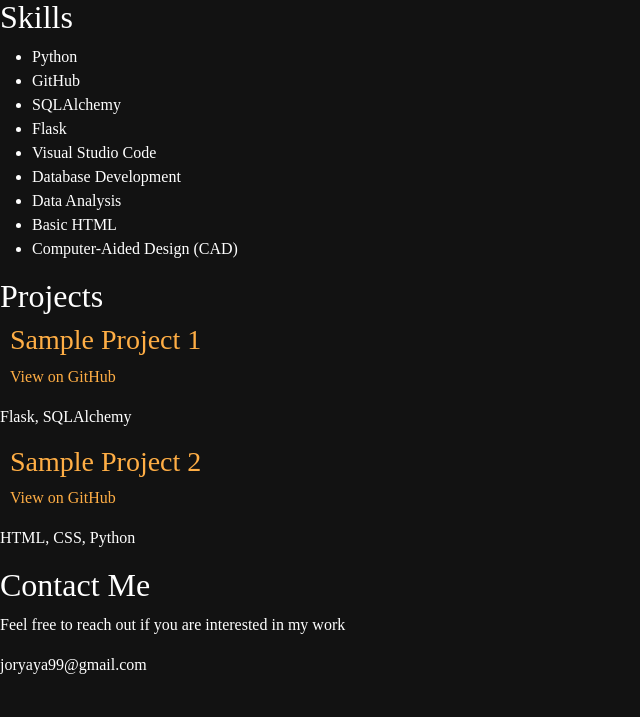
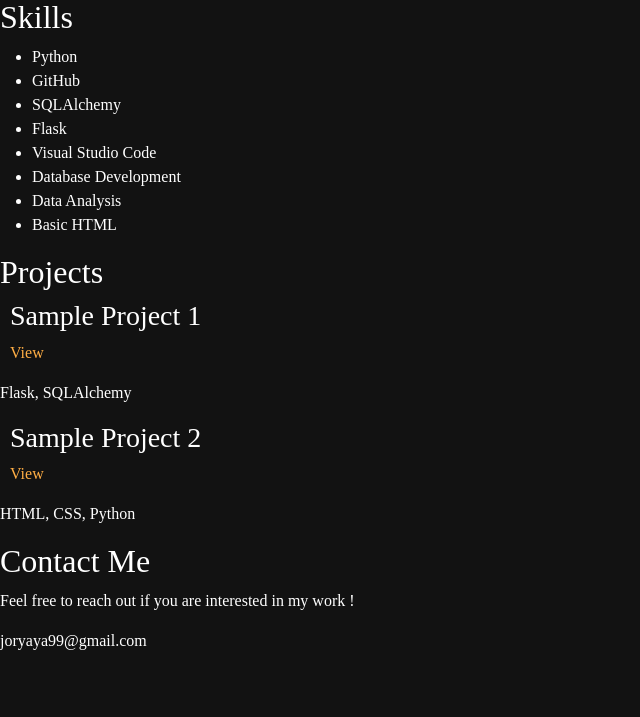
Before and after one commit to joryaya99/TechDegree-Project5, a Flask app: page / in a window 1280 px wide. Shown: the part 564-1281 px from the top of the page, without its empty margins (0-640 px from the left). After the commit the page ends 1214 px from the top, so only its background shows below. Run offline with Flask 3, Linux system fonts and the light colour scheme; data comes from the database, SQL or seed files in the repository.

Commit message:
Update index.html

```diff
--- a/TechDegree-Project-5/templates/index.html
+++ b/TechDegree-Project-5/templates/index.html
@@ -4,7 +4,7 @@
 <section class="header">
     <h1>Python Developer</h1>
     <p> Dilligent, Innovative, and a Powerhouse </p>
-    <img src="/static/profile.jpg" alt="Photo of Me">
+    <img src="static/profile.jpg" alt="Photo of Me">
 </section>
 <section id="About">
     <h2>About</h2>
@@ -24,7 +24,6 @@
         <li>Database Development</li>
         <li>Data Analysis</li>
         <li>Basic HTML</li>
-        <li>Computer-Aided Design (CAD)</li>
     </ul>
 </section>
 <section id="projects">
@@ -32,10 +31,9 @@
     <div id="project-list">
         {% for project in projects %}
         <div id="{{ project.id }}" class="a-project">
-            <!-- Close the <a> tag properly -->
-            <h3><a href="https://github.com/joryaya99">{{ project.title }}</a></h3>
-            <a href="{{ project.ghlink }}" class="github-btn" target="_blank">
-                View on GitHub
+            <h3><a>{{ project.title }}</a></h3>
+            <a href="https://github.com/joryaya99" class="github-btn" target="_blank">
+                View
             </a>
             <p>
                 {{ project.descrip }}
@@ -50,7 +48,7 @@
 <section id="contact">
     <h2>Contact Me</h2>
     <p>
-        Feel free to reach out if you are interested in my work
+        Feel free to reach out if you are interested in my work !
     </p>
     <p>joryaya99@gmail.com</p>
 </section>
```
